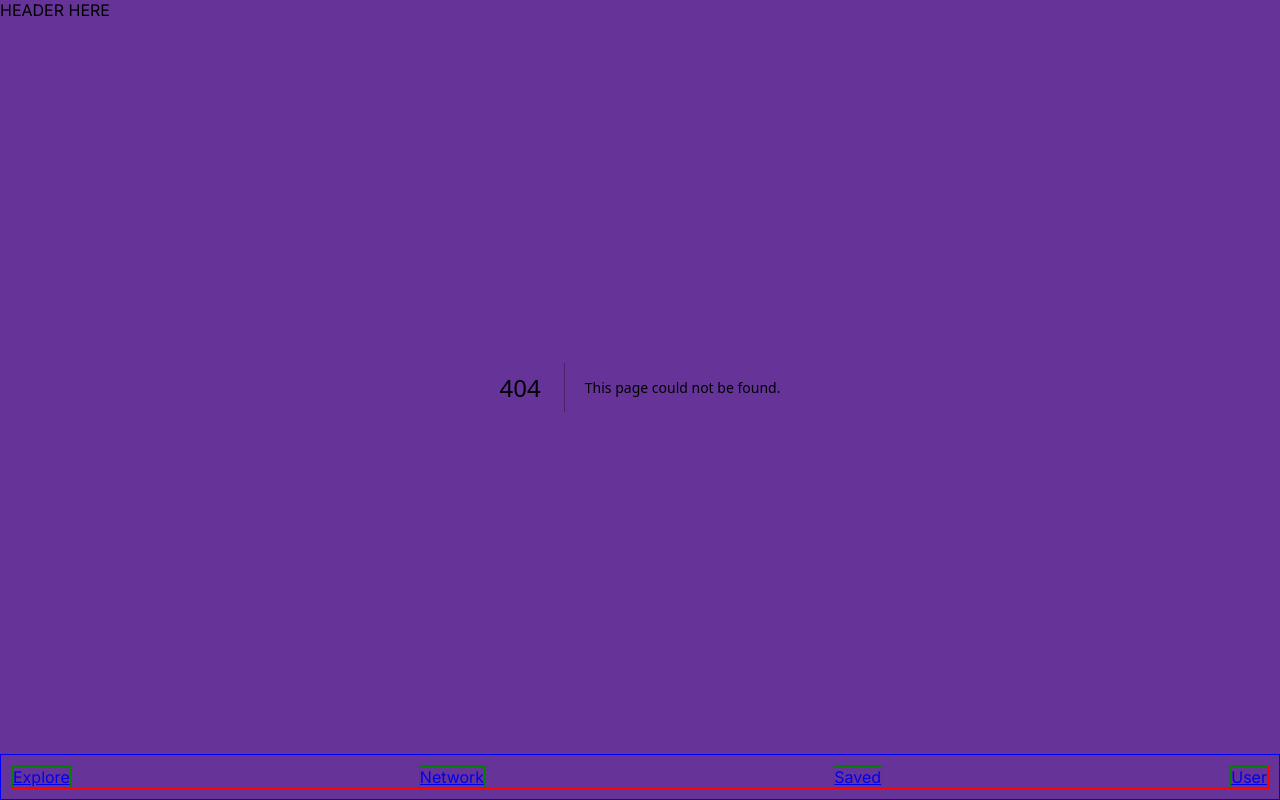
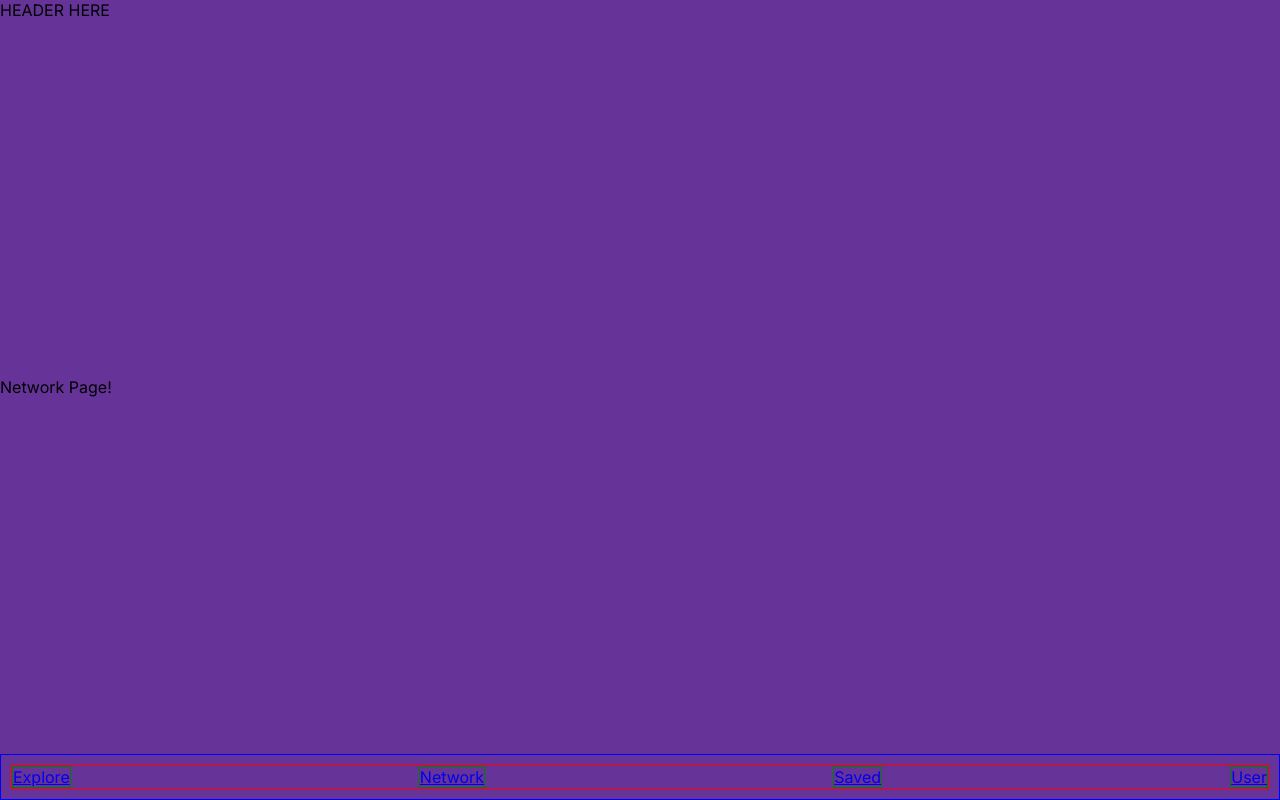
Before and after one commit to theRohirrim/TravelGemsProject, a Next.js app: page /network in a window 1280 px wide. Before the commit this address had no page. Built offline with nearby package versions, Linux system fonts and the light colour scheme.

Commit message:
enabled links to connect to the individual pages

```diff
--- /dev/null
+++ b/src/app/network/page.jsx
@@ -0,0 +1,9 @@
+const NetworkPage = () => {
+    return (
+        <main>
+            Network Page!
+        </main>
+    )
+}
+
+export default NetworkPage;
```
Also changed, not shown: src/app/saved/page.jsx (added, +9 -0 lines), src/app/user/page.jsx (added, +9 -0 lines), src/app/network/network.module.css (added), src/app/page.jsx (renamed from src/app/page.js), src/app/saved/saved.module.css (added), src/app/user/user.module.css (added).
